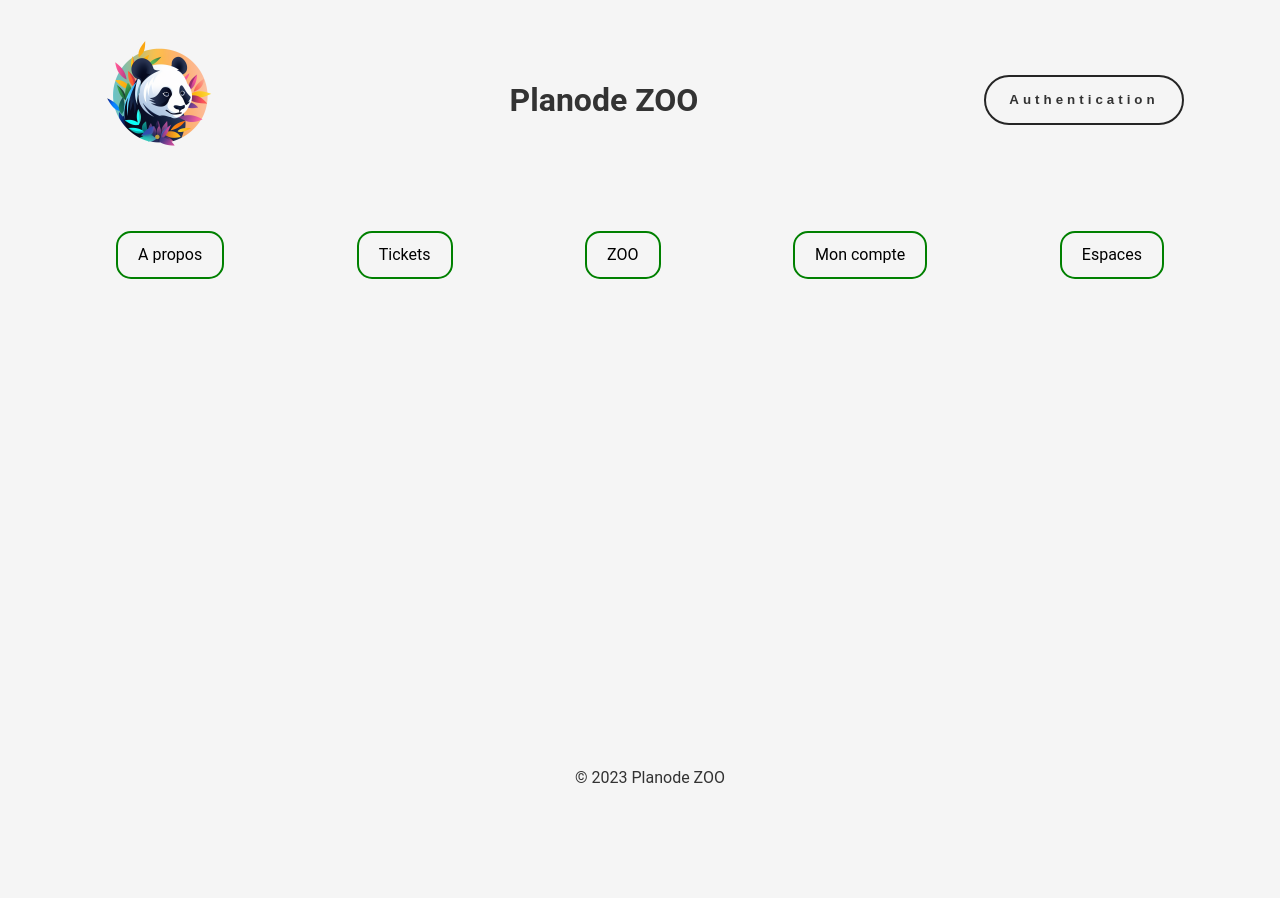
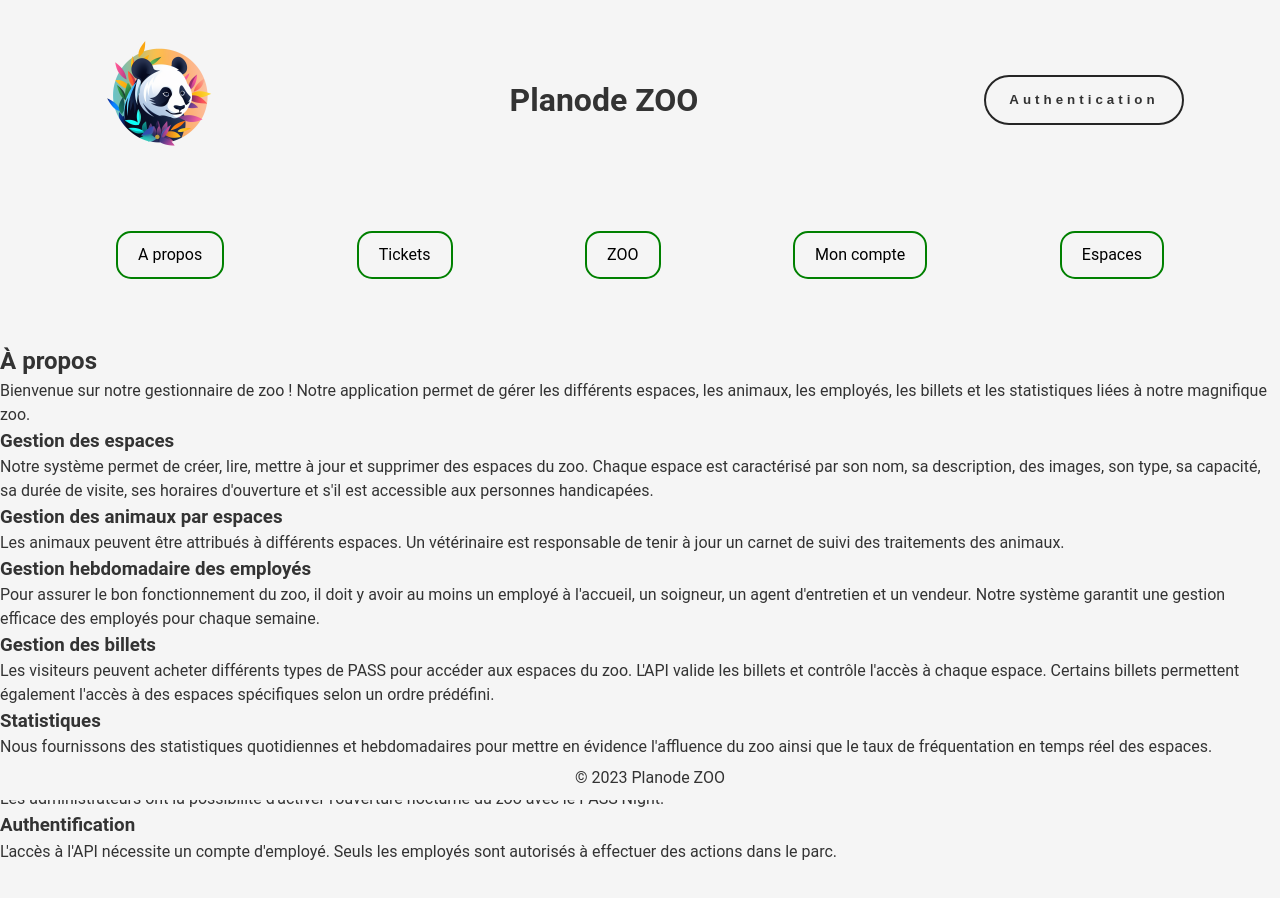
Before and after one commit to ESPEDUZA/zoo-front, a React (Create React App) app: page /About in a window 1280 px wide. Shown: the top 898 px of the page. Before the commit the page ends 800 px from the top, so only its background shows below. Built offline with nearby package versions, Linux system fonts and the light colour scheme.

Commit message:
Page A propos

```diff
--- a/src/App.tsx
+++ b/src/App.tsx
@@ -1,16 +1,17 @@
-import React from 'react';
-import { BrowserRouter as Router, Route, Routes } from 'react-router-dom';
-import Header from './Components/Header';
-import Footer from './Components/Footer';
+import React from "react";
+import { BrowserRouter as Router, Route, Routes } from "react-router-dom";
+import Header from "./Components/Header";
+import Footer from "./Components/Footer";
 import HomePage from "./Components/HomePage";
 import ZooSpaces from "./Components/ZooSpaces";
 import SpaceDetail from "./Components/SpaceDetail";
 import AnimalDetail from "./Components/AnimalDetail";
+import About from "./Components/About";
 
 function App() {
   const handleAuthClick = () => {
     // Here you can handle what should happen when the authentication button is clicked
-        console.log('Authentication button clicked');
+    console.log("Authentication button clicked");
   };
 
   return (
@@ -18,9 +19,10 @@ function App() {
       <Header onAuthClick={handleAuthClick} />
       <Routes>
         <Route path="/" element={<HomePage />} />
-                <Route path="/spaces" element={<ZooSpaces/>}/>
-                <Route path="/spaces/:id" element={<SpaceDetail />}/>
+        <Route path="/spaces" element={<ZooSpaces />} />
+        <Route path="/spaces/:id" element={<SpaceDetail />} />
         <Route path="/animals/:id" element={<AnimalDetail />} />
+        <Route path="/About" element={<About />} />
       </Routes>
 
       <Footer />
--- /dev/null
+++ b/src/Components/About.tsx
@@ -0,0 +1,59 @@
+import React from "react";
+
+const About = () => {
+  return (
+    <div>
+      <h2>À propos</h2>
+      <p>
+        Bienvenue sur notre gestionnaire de zoo ! Notre application permet de
+        gérer les différents espaces, les animaux, les employés, les billets et
+        les statistiques liées à notre magnifique zoo.
+      </p>
+      <h3>Gestion des espaces</h3>
+      <p>
+        Notre système permet de créer, lire, mettre à jour et supprimer des
+        espaces du zoo. Chaque espace est caractérisé par son nom, sa
+        description, des images, son type, sa capacité, sa durée de visite, ses
+        horaires d'ouverture et s'il est accessible aux personnes handicapées.
+      </p>
+      <h3>Gestion des animaux par espaces</h3>
+      <p>
+        Les animaux peuvent être attribués à différents espaces. Un vétérinaire
+        est responsable de tenir à jour un carnet de suivi des traitements des
+        animaux.
+      </p>
+      <h3>Gestion hebdomadaire des employés</h3>
+      <p>
+        Pour assurer le bon fonctionnement du zoo, il doit y avoir au moins un
+        employé à l'accueil, un soigneur, un agent d'entretien et un vendeur.
+        Notre système garantit une gestion efficace des employés pour chaque
+        semaine.
+      </p>
+      <h3>Gestion des billets</h3>
+      <p>
+        Les visiteurs peuvent acheter différents types de PASS pour accéder aux
+        espaces du zoo. L'API valide les billets et contrôle l'accès à chaque
+        espace. Certains billets permettent également l'accès à des espaces
+        spécifiques selon un ordre prédéfini.
+      </p>
+      <h3>Statistiques</h3>
+      <p>
+        Nous fournissons des statistiques quotidiennes et hebdomadaires pour
+        mettre en évidence l'affluence du zoo ainsi que le taux de fréquentation
+        en temps réel des espaces.
+      </p>
+      <h3>Ouverture nocturne</h3>
+      <p>
+        Les administrateurs ont la possibilité d'activer l'ouverture nocturne du
+        zoo avec le PASS Night.
+      </p>
+      <h3>Authentification</h3>
+      <p>
+        L'accès à l'API nécessite un compte d'employé. Seuls les employés sont
+        autorisés à effectuer des actions dans le parc.
+      </p>
+    </div>
+  );
+};
+
+export default About;
--- a/src/Components/Header.tsx
+++ b/src/Components/Header.tsx
@@ -1,7 +1,7 @@
-import React, { useState } from 'react';
-import { Link } from 'react-router-dom'; // Importez le composant Link depuis 'react-router-dom'
-import './Header.css'; // importez votre fichier css
-import AuthModal from './AuthModal';
+import React, { useState } from "react";
+import { Link } from "react-router-dom"; // Importez le composant Link depuis 'react-router-dom'
+import "./Header.css"; // importez votre fichier css
+import AuthModal from "./AuthModal";
 
 type HeaderProps = {
   onAuthClick: () => void;
@@ -25,21 +25,24 @@ const Header: React.FC<HeaderProps> = ({ onAuthClick }) => {
           <img src="logo.png" alt="Logo" className="logo" />
         </Link>
         <h1>Planode ZOO</h1>
-                <button className='button type1' onClick={handleAuthClick}>
+        <button className="button type1" onClick={handleAuthClick}>
           <span className="btn-txt">Authentication</span>
         </button>
-                <AuthModal isOpen={isAuthModalOpen} onRequestClose={handleAuthModalClose} />
+        <AuthModal
+          isOpen={isAuthModalOpen}
+          onRequestClose={handleAuthModalClose}
+        />
       </div>
 
       <nav className="navbar">
         <a href="/About">A propos</a>
         <a href="/Tickets">Tickets</a>
-                <a href="/Zoo">  ZOO  </a>
-                <a href="/Acoount">Mon compte</a>
+        <a href="/Zoo"> ZOO </a>
+        <a href="/Account">Mon compte</a>
         <a href="/Spaces">Espaces</a>
       </nav>
     </header>
   );
-}
+};
 
 export default Header;
```
Lines whose indentation alone changed are shown as unchanged.
